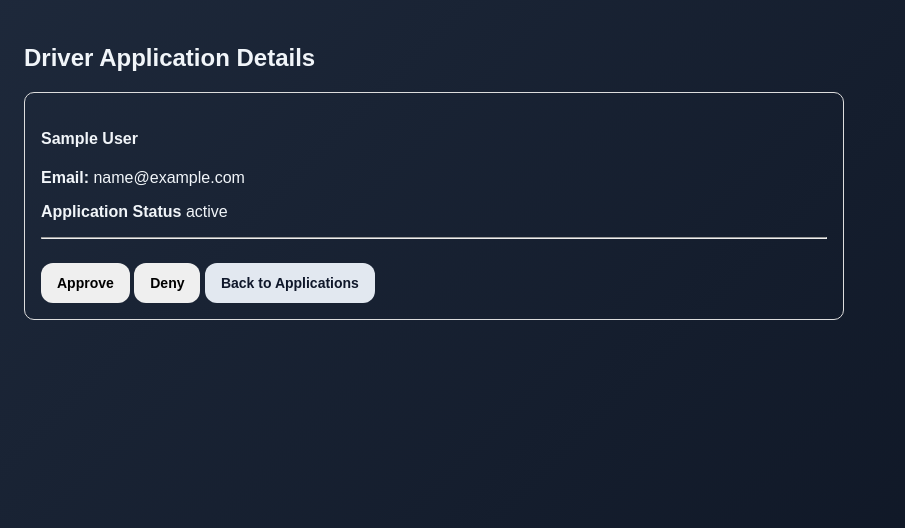
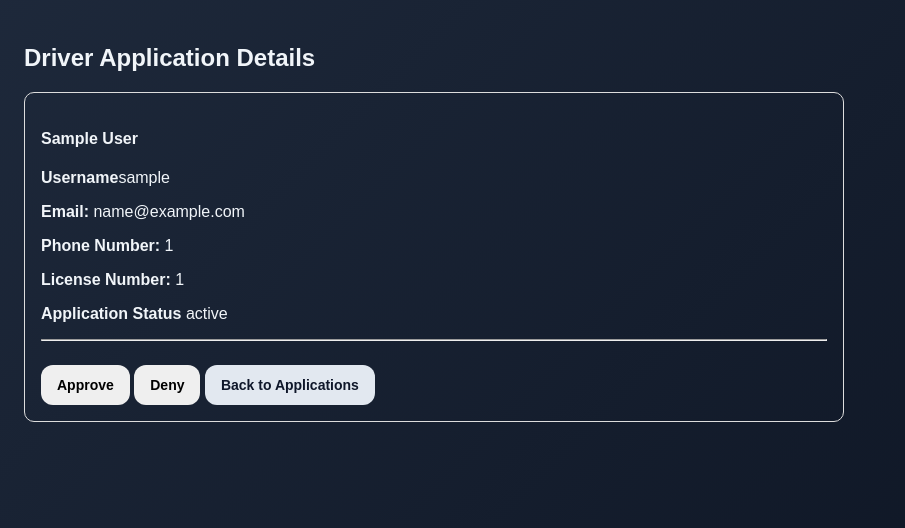
Before and after one commit to Davidandr1/S26-CPSC4910-20, a Flask app: template incentive-app/templates/application_detail.html in a window 1280 px wide. Shown: the part 47-575 px from the top of the page, without its empty margins (0-905 px from the left). Run offline with Flask 3, Linux system fonts and the light colour scheme; the template is opened without the code that fills it: most values are stand-ins (such as "Sample title", 1, 10 or a date in 2020); parts of the project's set-up code (start-up, migrations or seed data) failed here and were passed over.

Commit message:
Updated detailed view of admin route and html

```diff
--- a/incentive-app/app/main/routes.py
+++ b/incentive-app/app/main/routes.py
@@ -181,11 +181,11 @@ def applications_list():
             return r2
     with engine.connect() as conn:
         if session["user_type"] == "Sponsor":
-            apps = conn.execute(text(""" SELECT Application_ID, App_Status, App_FName, App_LName FROM APPLICATIONS
+            apps = conn.execute(text(""" SELECT Application_ID, App_Status, App_FName, App_LNAME FROM APPLICATIONS
                                      WHERE App_Sponsor_ID = :sid"""),
                                 {"sid": session["sponsor_id"]}).fetchall()
         else:
-            apps = conn.execute(text(""" SELECT Application_ID, App_Status, App_FName, App_LName FROM APPLICATIONS""")).fetchall()
+            apps = conn.execute(text(""" SELECT Application_ID, App_Status, App_FName, App_LNAME FROM APPLICATIONS""")).fetchall()
     return render_template("applications_list.html", apps=apps, nav_pages = NAV_PAGES, logged_in=is_logged_in())
 
 @main_bp.get("/applications/<int:app_id>")
@@ -196,7 +196,8 @@ def application_details(app_id):
         if r2:
             return r2
     with engine.connect() as conn:
-        app = conn.execute(text(""" SELECT Application_ID, Sponsor_ID, App_Status, App_FName, App_LName FROM APPLICATIONS
+        app = conn.execute(text(""" SELECT Application_ID, App_Sponsor_ID, App_Status, App_FName, App_LNAME, App_Email, App_Phone_Num,
+                                License_Num, App_TimeFROM APPLICATIONS
                                  WHERE Application_ID = :aid"""),
                                {"aid": app_id}).fetchone()
     if not app:
--- a/incentive-app/templates/application_detail.html
+++ b/incentive-app/templates/application_detail.html
@@ -1,6 +1,6 @@
 {% extends "base.html" %}
 
-{%block content %}
+{% block content %}
 <div class="containter mt-4">
 
 	<h2>Driver Application Details</h2>
@@ -9,20 +9,23 @@
     <div class="card-body">
 
         <h4>{{ app.App_FName }} {{app.App_LName }}</h4>
+        <p><strong>Username</strong>{{ app.App_Username }}</p>
         <p><strong>Email:</strong> {{ app.App_Email }}</p>
+        <p><strong>Phone Number:</strong> {{ app.App_Phone_Num }}</p>
+        <p><strong>License Number:</strong> {{ app.License_Num }}</p>
         <p><strong>Application Status</strong> {{app.App_Status }}</p>
         {% if session.user_type == "Admin" %}
-          <p><strong>Sponsor ID:</strong> {{app.Sponsor_ID }}</p>
+          <p><strong>Sponsor ID:</strong> {{app.App_Sponsor_ID }}</p>
         {% endif %}
 
         <hr>
-        <form action="{{url_for('main.evaluate_application', app_id=app.Application_ID) }}"
+        <form action="{{url_for('main.evaluate_applications', app_id=app.Application_ID) }}"
             method="post" style="display:inline;">
           <input type="hidden" name="decision" value="Approved">
           <button class="btn btn-success">Approve</button>
         </form>
 
-        <form action="{{url_for('main.evaluate_application', app_id=app.Application_ID) }}"
+        <form action="{{url_for('main.evaluate_applications', app_id=app.Application_ID) }}"
             method="post" style="display:inline;">
           <input type="hidden" name="decision" value="Denied">
           <button class="btn btn-danger">Deny</button>
```
